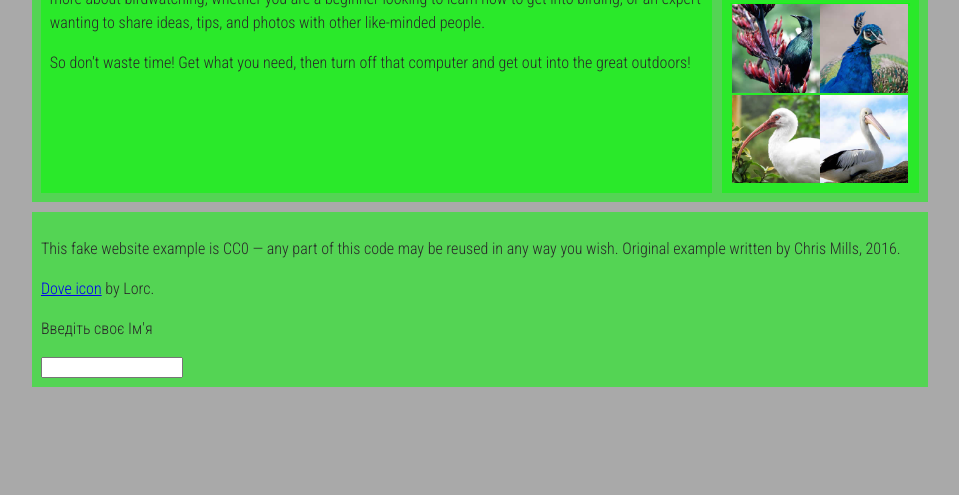
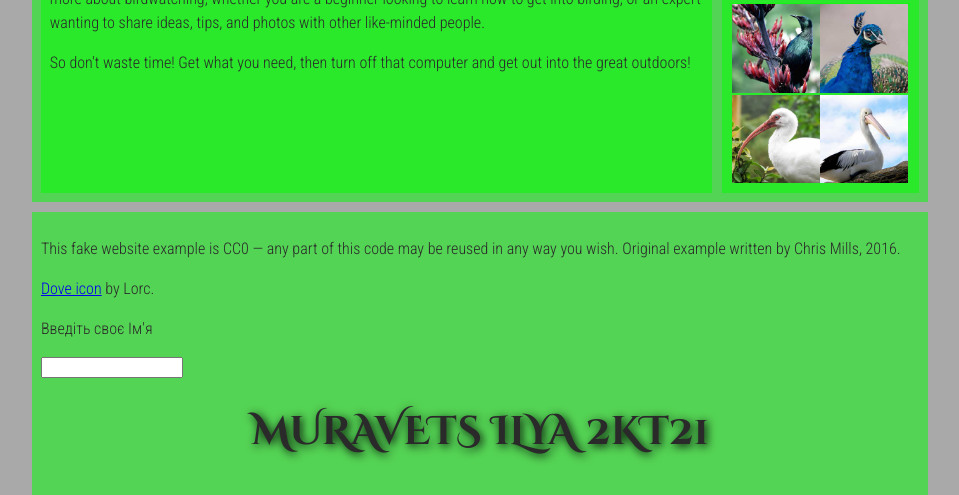
Before and after one commit to aotilm/2804-1-, a plain HTML site: page index.html in a window 1280 px wide. Shown: the part 348-843 px from the top of the page, without its empty margins (160-1119 px from the left). Before the commit the page ends 800 px from the top, so only its background shows below. Drawn offline with Linux system fonts and the light colour scheme.

Commit message:
підписав групу

```diff
--- a/index.html
+++ b/index.html
@@ -68,6 +68,7 @@
 
       <p>Введіть своє Ім'я</p>
       <input type="text" name="text">
+      <h1>muravets ilya 2kt21<h1>
     </footer>
 
   </body>
```
